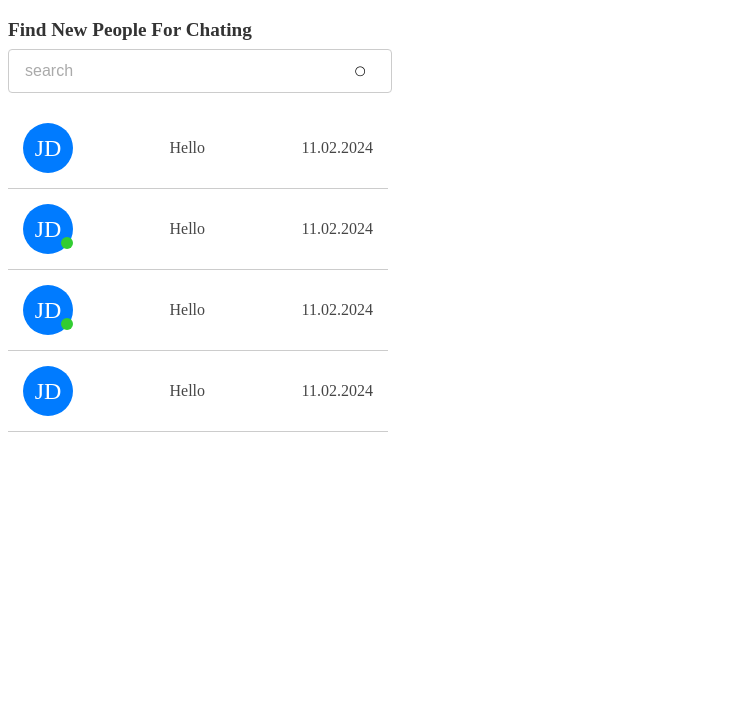
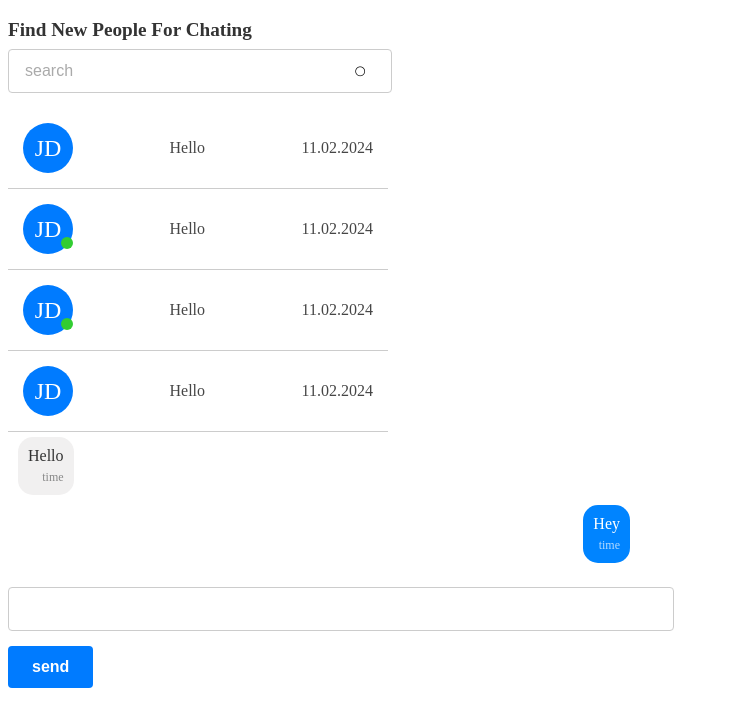
Before and after one commit to Parle648/online-chat, a React (Vite) app in the folder apps/client/: page / in a window 1280 px wide. Shown: the top 726 px of the page, without its empty margins (0-729 px from the left). Built offline with nearby package versions, Linux system fonts and the light colour scheme.

Commit message:
+ Create messages UI

```diff
--- /dev/null
+++ b/apps/client/src/entities/Message/Message.tsx
@@ -0,0 +1,22 @@
+import styles from "./styles/message.module.scss";
+
+const Message = ({
+  message,
+  time,
+  isMine,
+}: {
+  message: string;
+  time: string;
+  isMine: boolean;
+}) => {
+  return (
+    <div className={isMine ? styles.ownMessage : styles.friendMessage}>
+      <div className={styles.messageContent}>
+        <p>{message}</p>
+        <span className={styles.time}>{time}</span>
+      </div>
+    </div>
+  );
+};
+
+export default Message;
--- /dev/null
+++ b/apps/client/src/entities/Message/styles/message.module.scss
@@ -0,0 +1,55 @@
+.ownMessage {
+  display: flex;
+  justify-content: flex-end;
+  padding: 5px 10px;
+
+  .messageContent {
+    background-color: #0084ff;
+    color: white;
+    padding: 10px;
+    border-radius: 15px;
+    max-width: 60%;
+    position: relative;
+
+    p {
+      margin: 0;
+      word-wrap: break-word;
+    }
+
+    .time {
+      display: block;
+      font-size: 12px;
+      color: rgba(255, 255, 255, 0.7);
+      text-align: right;
+      margin-top: 5px;
+    }
+  }
+}
+
+.friendMessage {
+  display: flex;
+  justify-content: flex-start;
+  padding: 5px 10px;
+
+  .messageContent {
+    background-color: #f1f0f0;
+    color: #333;
+    padding: 10px;
+    border-radius: 15px;
+    max-width: 60%;
+    position: relative;
+
+    p {
+      margin: 0;
+      word-wrap: break-word;
+    }
+
+    .time {
+      display: block;
+      font-size: 12px;
+      color: #888;
+      text-align: right;
+      margin-top: 5px;
+    }
+  }
+}
--- a/apps/client/src/pages/Main.tsx
+++ b/apps/client/src/pages/Main.tsx
@@ -1,3 +1,4 @@
+import ChatBlock from "../widgets/ChatBlock/ChatBlock";
 import Chats from "../widgets/Chats/Chats";
 import SearchBlock from "../widgets/SearchBlock/SearchBlock";
 
@@ -8,6 +9,7 @@ const Main = () => {
         <SearchBlock />
         <Chats />
       </div>
+      <ChatBlock />
     </main>
   );
 };
--- /dev/null
+++ b/apps/client/src/widgets/ChatBlock/ChatBlock.tsx
@@ -0,0 +1,17 @@
+import Message from "../../entities/Message/Message";
+import Button from "../../shared/UI/Button/Button";
+import Input from "../../shared/UI/Input/Input";
+import styles from "./styles/chat.module.scss";
+
+const ChatBlock = () => {
+  return (
+    <div className={styles.block}>
+      <Message message={"Hello"} time={"time"} isMine={false} />
+      <Message message={"Hey"} time={"time"} isMine={true} />
+      <Input title={""} placeholder={""} name={""} />
+      <Button type={"submit"}>send</Button>
+    </div>
+  );
+};
+
+export default ChatBlock;
--- /dev/null
+++ b/apps/client/src/widgets/ChatBlock/styles/chat.module.scss
@@ -0,0 +1,8 @@
+.block {
+  width: 50%;
+  position: relative;
+}
+
+.btn {
+  position: absolute;
+}
```
